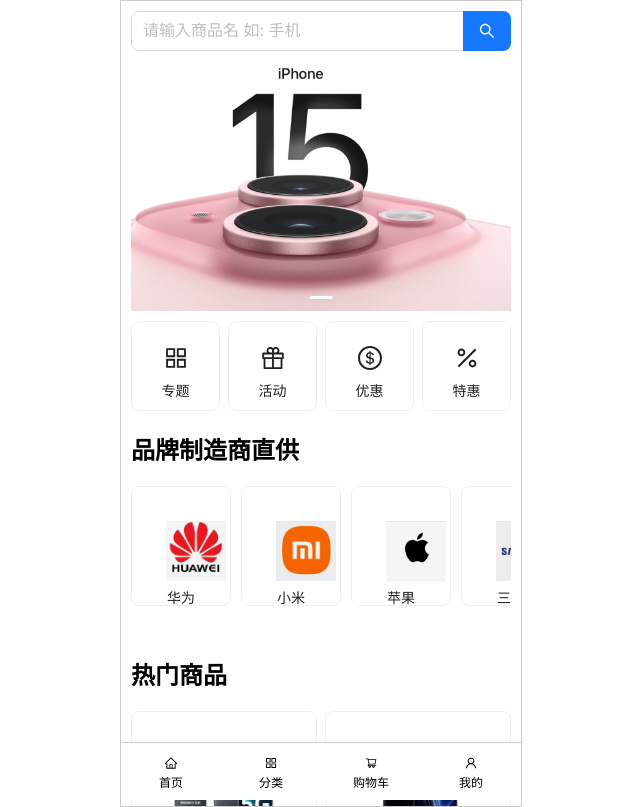
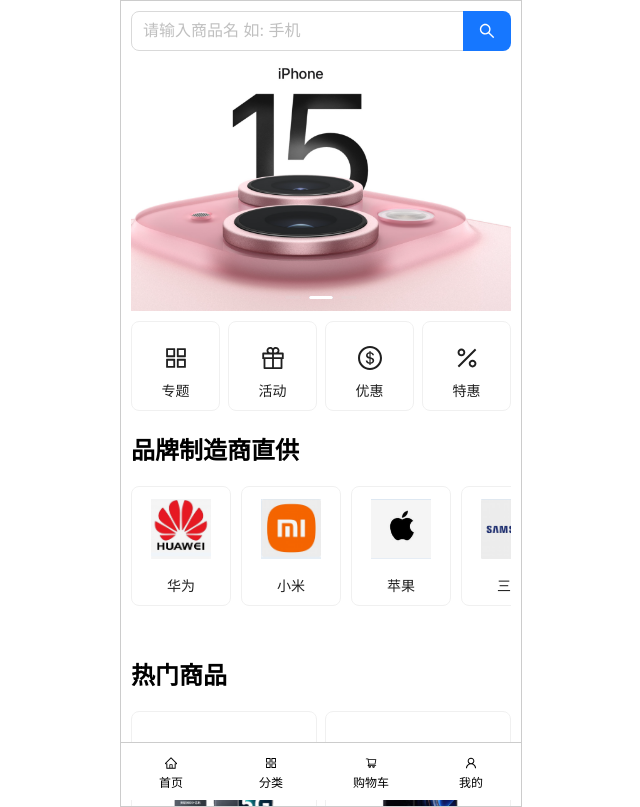
Before and after one commit to ieeemass2024/frontend_mall, a React (Create React App) app in the folder my-mall/: page / in a window 1280 px wide. Shown: the whole page, without its empty margins (319-959 px from the left). Built offline with nearby package versions, Linux system fonts and the light colour scheme; the HTML template or start-up script is replaced by a standard one.

Commit message:
feat: 调整了homepage中商品图标不居中的问题

```diff
--- a/my-mall/src/css/HomePage.css
+++ b/my-mall/src/css/HomePage.css
@@ -57,13 +57,14 @@
 }
 
 .brand-list .ant-card {
-  display: inline-block;
+  display: inline-flex; /* 修改为inline-flex */
   width: 100px; /* 调整宽度以适应更多项目 */
   height: 120px;
   text-align: center;
   cursor: pointer;
   flex-direction: column;
   align-items: center;
+  justify-content: center; /* 增加这行代码以垂直居中 */
   padding: 10px;
   margin-right: 10px; /* 增加间距以使卡片之间有空隙 */
 }
@@ -72,8 +73,13 @@
   width: 60px;
   height: 60px;
   object-fit: cover;
-  margin-bottom: 0px;
+  margin-bottom: 5px; /* 调整底部边距 */
 }
+
+.brand-list .ant-card div {
+  margin-top: 5px; /* 调整文本和图片之间的间距 */
+}
+
 
 
 
```
